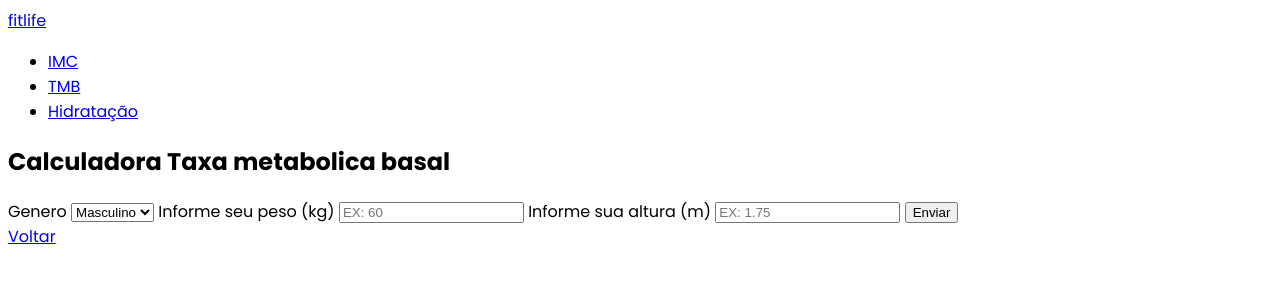
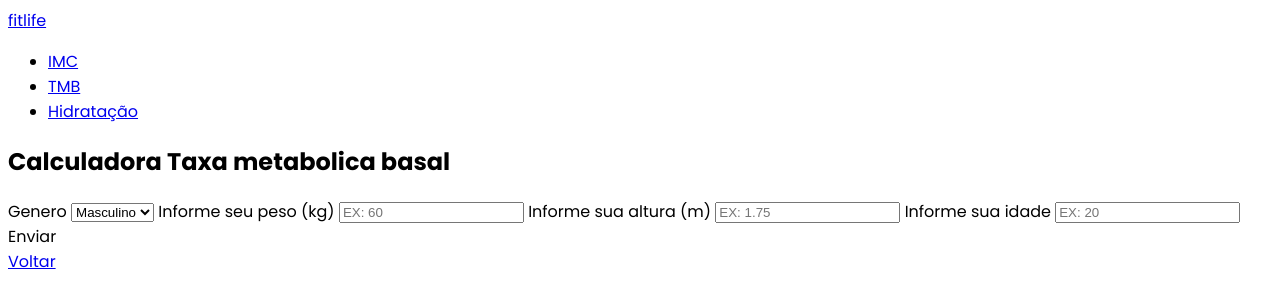
Before and after one commit to ceduardoos/Revis-o-CP, a plain HTML site: page pages/tmb.html in a window 1280 px wide. Drawn offline with Linux system fonts and the light colour scheme.

Commit message:
Adicionado idade no TMB

```diff
--- a/pages/tmb.html
+++ b/pages/tmb.html
@@ -40,6 +40,9 @@
                 <label for="altura">Informe sua altura (m)</label>
                 <input type="number" id="altura" placeholder="EX: 1.75" step="any" required>
 
+                <label for="idade">Informe sua idade</label>
+                <input type="number" id="idade" placeholder="EX: 20" step="any required>
+
                 <button>Enviar</button>
             </form>
 
```
